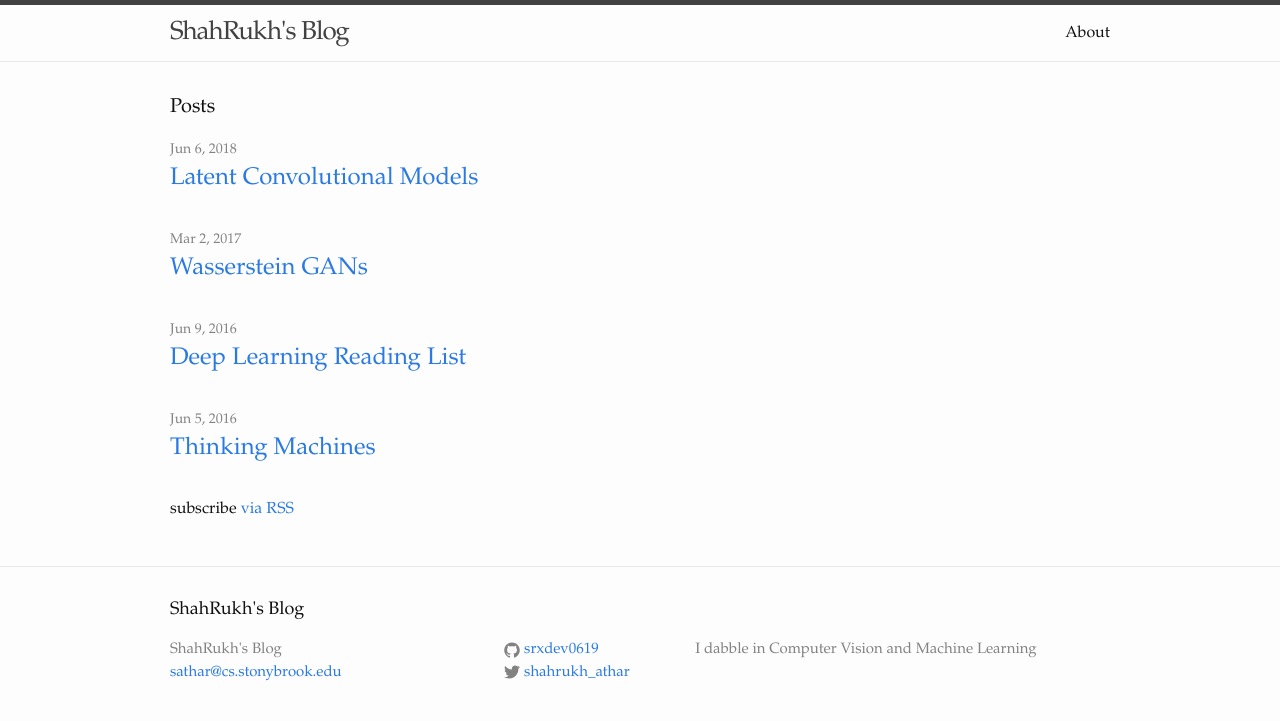
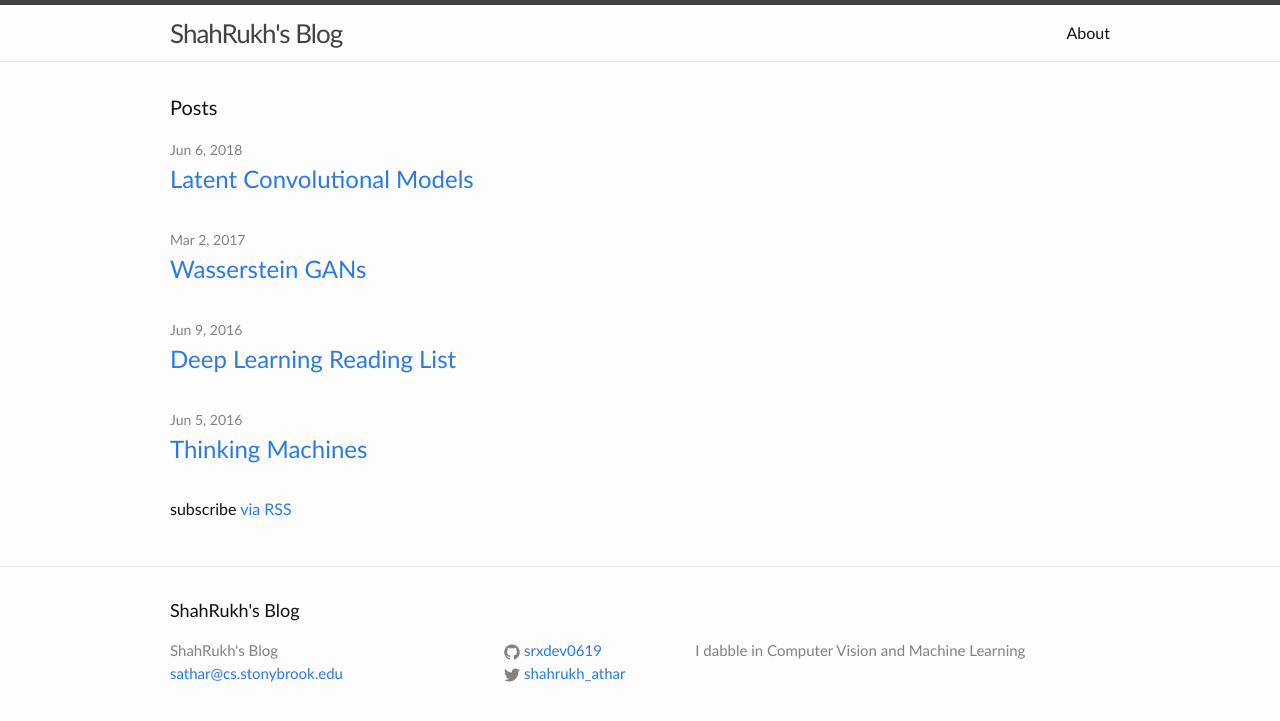
Before and after one commit to shahrukhathar/shahrukhathar.github.io, a Jekyll site: the page built from index.html, in a window 1280 px wide. Shown: the top 721 px of the page. Built offline with Jekyll 4.4.1, drawn with Linux system fonts in a browser that asks for light colours; nearby versions of some CDN libraries; library files that are not in the unit come from our copies.

Commit message:
Updated Page

```diff
--- a/css/main.scss
+++ b/css/main.scss
@@ -6,7 +6,7 @@
 
 
 // Our variables
-$base-font-family: "Garamond", Helvetica, Arial, sans-serif;
+$base-font-family: "Trebuchet MS", Helvetica, Arial, sans-serif;
 $base-font-size:   16px;
 $base-font-weight: 400;
 $small-font-size:  $base-font-size * 0.875;
```
